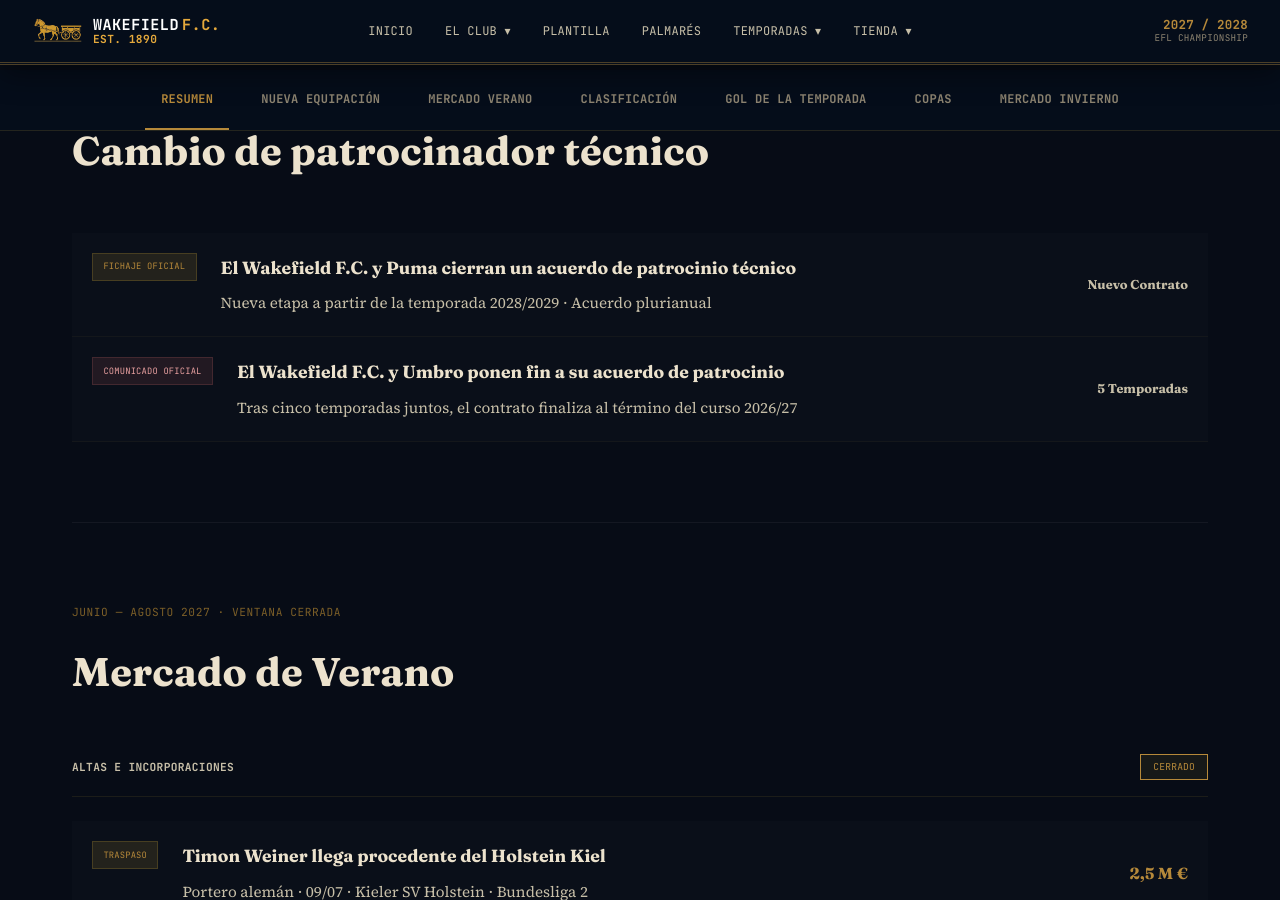
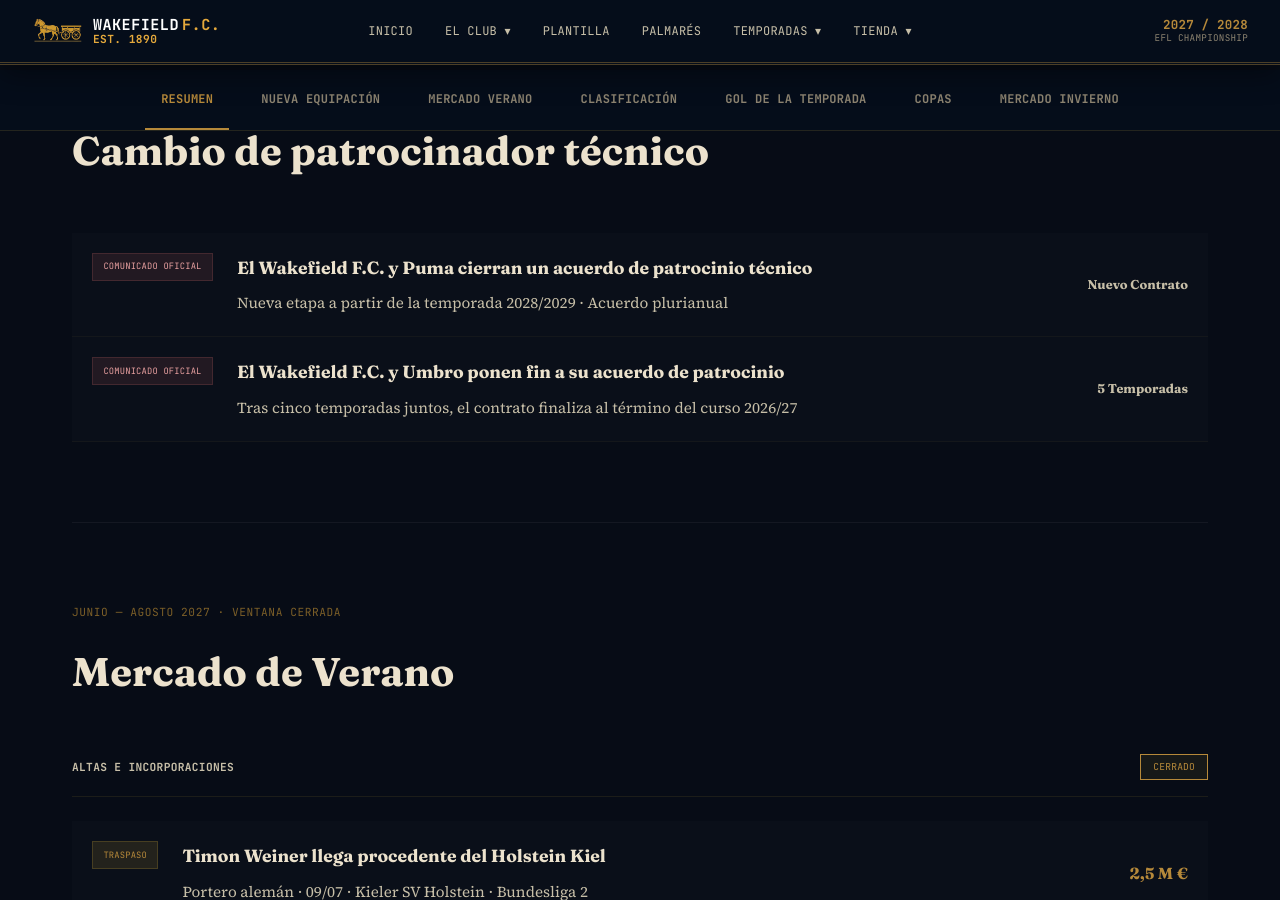
Before and after one commit to riise66/wakefieldfc, a Jekyll site: the page built from pages/temporada-2728.html, in a window 1280 px wide and 900 px high, scrolled down 1408 px. Built offline with Jekyll 4.4.1, drawn with Linux system fonts in a browser that asks for light colours; a style sheet for code colours, icons or effects is not loaded.

Commit message:
Update temporada-2728.html

```diff
--- a/pages/temporada-2728.html
+++ b/pages/temporada-2728.html
@@ -58,7 +58,7 @@
 
     <div class="comunicados-list">
       <div class="com-item" onclick="openModal('puma')">
-        <span class="com-tag">Fichaje Oficial</span>
+        <span class="com-tag salida">Comunicado Oficial</span>
         <div class="com-info">
           <h3>El Wakefield F.C. y Puma cierran un acuerdo de patrocinio técnico</h3>
           <p>Nueva etapa a partir de la temporada 2028/2029 · Acuerdo plurianual</p>
```
